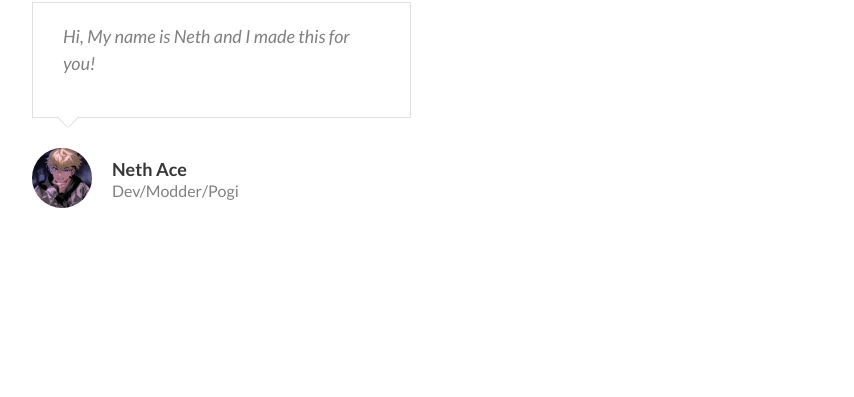
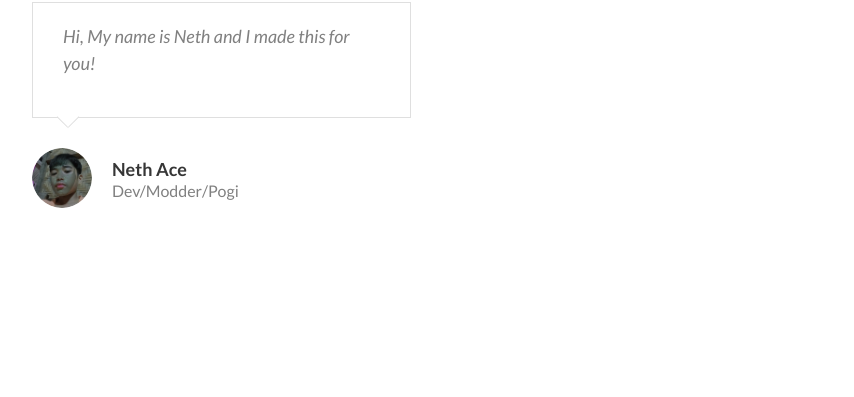
Before and after one commit to dionel-tech/gagi, a plain HTML site: page index.html in a window 1280 px wide. Shown: the part 2987-3384 px from the top of the page, without its empty margins (20-874 px from the left). Drawn offline with nearby package versions, Linux system fonts and the light colour scheme.

Commit message:
Update index.html

```diff
--- a/index.html
+++ b/index.html
@@ -168,7 +168,7 @@
 		  </p>
           </div>
           <div class="client-info">
-            <img class="avatar" src="images/avatar1.jpg" alt="" />
+            <img class="avatar" src="20220323_022111.png" alt="" />
             <div class="name">
               <h4>Neth Ace</h4>
               <p class="role">Dev/Modder/Pogi</p>
```
